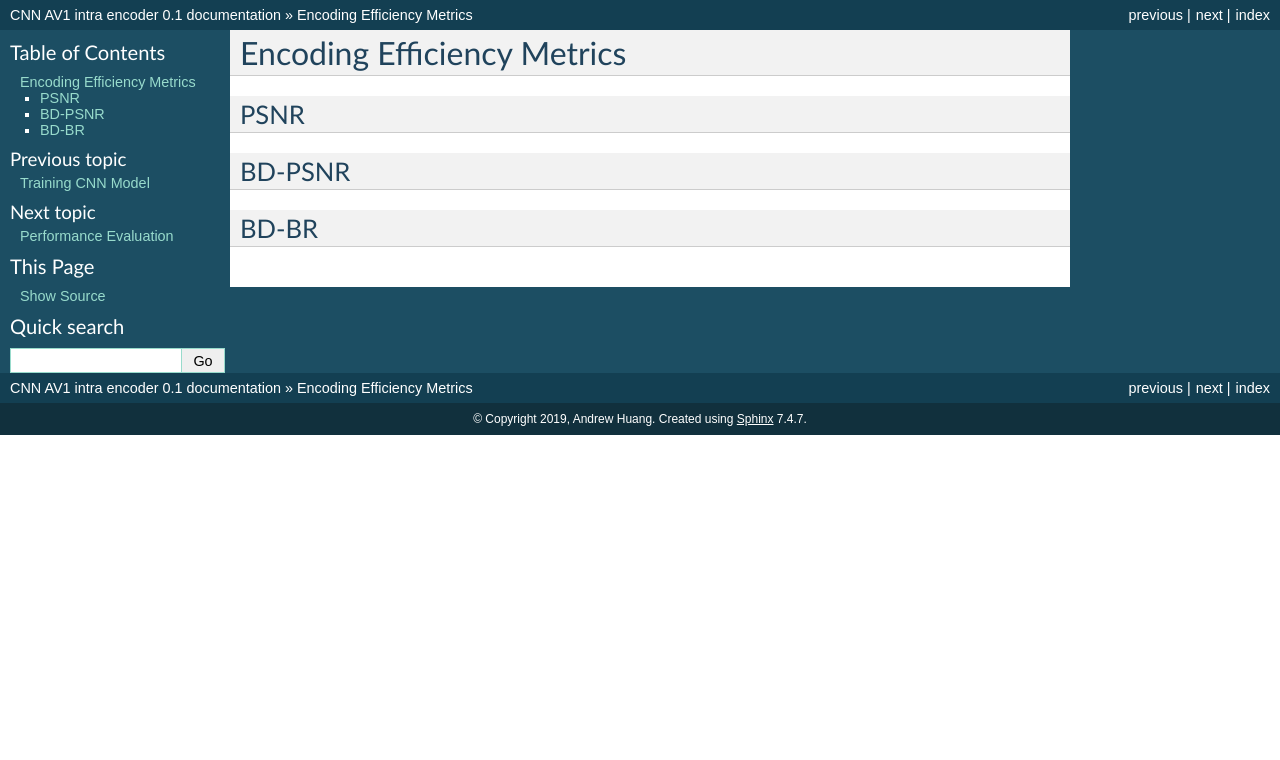
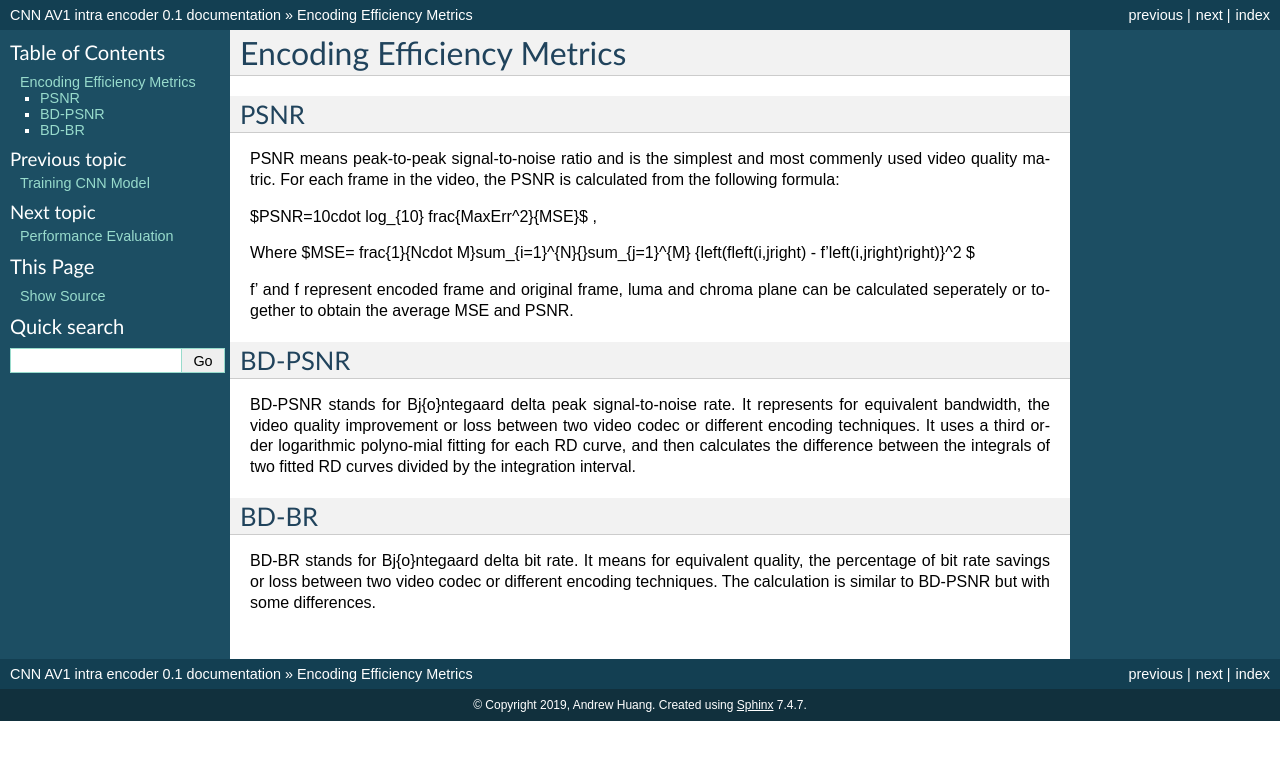
Before and after one commit to epadam/CNN-AV1-intra-encoder, a Sphinx documentation site: the page built from source/metrics.rst, in a window 1280 px wide. Shown: the top 760 px of the page. Built offline with Sphinx 7.4.7, drawn with Linux system fonts in a browser that asks for light colours.

Commit message:
Update metrics.rst

```diff
--- a/source/metrics.rst
+++ b/source/metrics.rst
@@ -6,12 +6,22 @@ Encoding Efficiency Metrics
 PSNR
 --------
 
+PSNR means peak-to-peak signal-to-noise ratio and is the simplest and most commenly used video quality matric. For each frame in the video, the PSNR is calculated from the following formula:
+
+$PSNR=10\cdot \log_{10} \frac{MaxErr^2}{MSE}$ ,
+
+Where  $MSE= \frac{1}{N\cdot M}\sum_{i=1}^{N}{}\sum_{j=1}^{M} {\left(f\left(i,j\right) - f'\left(i,j\right)\right)}^2 $
+
+f' and f represent encoded frame and original frame,  luma and chroma plane can be calculated seperately or together to obtain the average MSE and PSNR.
 
 --------
 BD-PSNR
 --------
 
+BD-PSNR stands for Bj{\o}ntegaard delta peak signal-to-noise rate. It represents for equivalent bandwidth, the video quality improvement or loss between two video codec or different encoding techniques. It uses a third order logarithmic polyno-mial fitting for each RD curve, and then calculates the difference between the integrals of two fitted RD curves divided by the integration interval.
 
 -------
 BD-BR
 -------
+
+BD-BR stands for Bj{\o}ntegaard delta bit rate. It means for equivalent quality, the percentage of bit rate savings or loss between two video codec or different encoding techniques. The calculation is similar to BD-PSNR but with some differences.
```
